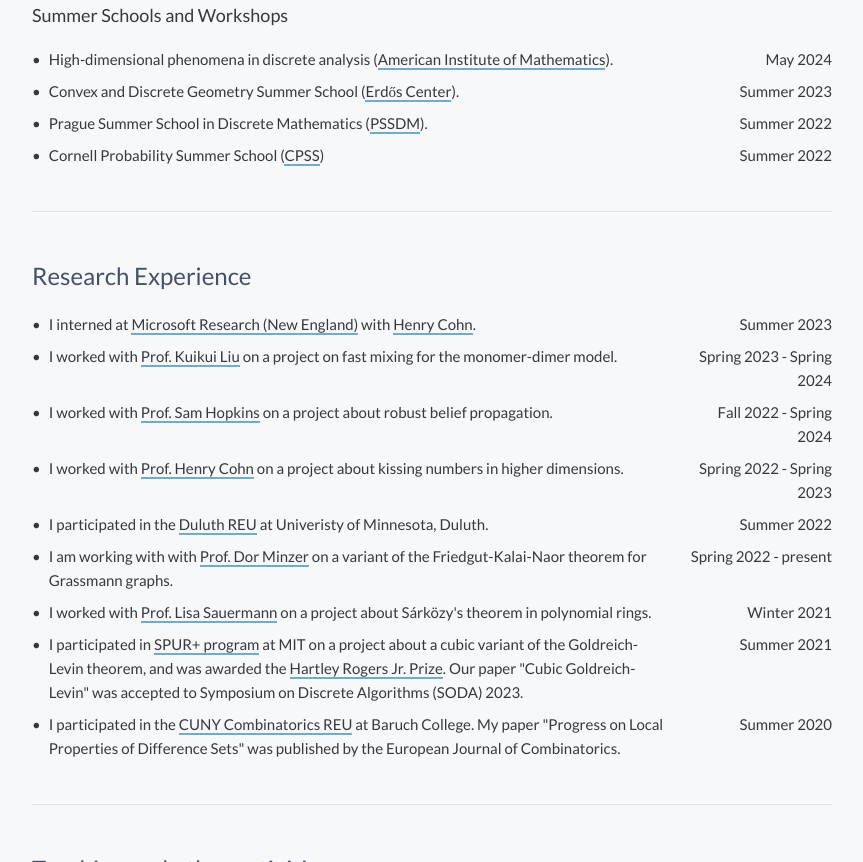
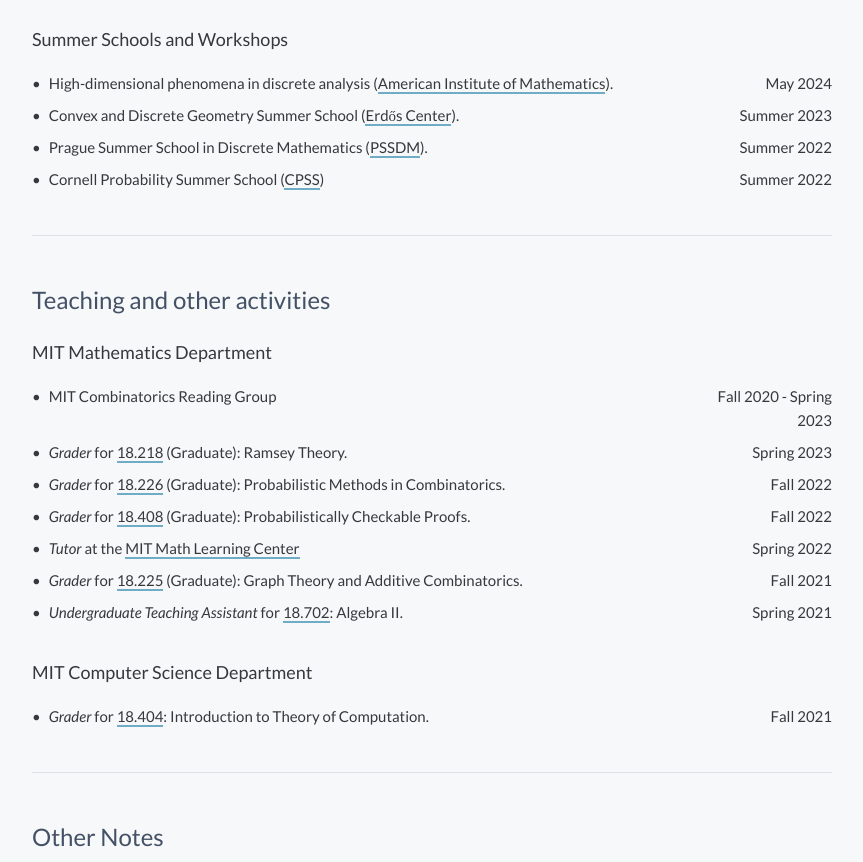
Before and after one commit to aqlithium/anqili, a plain HTML site: page index.html in a window 1280 px wide. Shown: the part 1938-2800 px from the top of the page, without its empty margins (208-1071 px from the left). Drawn offline with Linux system fonts and the light colour scheme.

Commit message:
Update index.html

```diff
--- a/index.html
+++ b/index.html
@@ -23,9 +23,9 @@
             <figcaption>I've been <a href="https://i0.wp.com/rafflespress.com/wp-content/uploads/2017/12/image7.jpg?resize=845%2C450&ssl=1">practicing</a></figcaption> for this pose <a href="https://rafflespress.com/2018/01/17/cca-previews-18-mathematics-club/">circa 2018</a></figcaption>
             </figure>
             <div class="section-content">
-                <p> Hello! I recently graduated from the Massachusetts Institute of Technology (MIT) with a B.Sc. in Mathematics (Course 18). I am broadly interested in extremal and additive combinatorics, as well as the applications of discrete Fourier analytic and probabilistic methods in theoretical computer science. </p>
+                <p> Hello! I am a first year Ph.D. student in <a href="https://mathematics.stanford.edu/academics/graduate-students/phd-program">Mathematics at Stanford University</a>. This summer, I am working with <a href="https://nimaanari.com/">Nima Anari</a>. I recently graduated from the Massachusetts Institute of Technology (MIT) with a B.Sc. in Mathematics (Course 18). And even more recently, I graduated with a MASt in Mathematics from the University of Cambridge (Part III of the Mathematical Tripos) during which I was supported by a Trinity Studentship in Mathematics.</p>
 
-                <p> I am currently pursuing a Master of Advanced Studies (Part III of the Mathematical Tripos) in (Pure) Mathematics at the University of Cambridge supported by a Trinity Studentship in Mathematics. Thereafter, I will start my Ph.D. in Mathematics at Stanford University as a Stanford EDGE Doctoral Fellow. </p>
+                <p> I am broadly interested in the applications of discrete analysis and probabilistic techniques in extremal combinatorics and theoretical computer science, especially in relation to sampling and the analysis of Boolean functions.</p>
                 <p>  <span class="bold">Contact me</span>: aqli '2+shift' stanford '>-shift' edu </p>
                 <p> <a href="./curriculum_vitae_anqi (10).pdf">CV</a><br>(last updated Feb 2024)</p>
                 <p> <i>Pronouns</i>: she/her </p>
@@ -278,95 +278,6 @@
 
     <div class="section">
         <h1>
-            Research Experience
-        </h1>
-        <div class="section-content flex-col">
-            <div class="flex-row">
-                <div class="bullet">•</div>
-                <div class="content-cell">
-                    I interned at <a href="https://www.microsoft.com/en-us/research/lab/microsoft-research-new-england/" target="_blank">Microsoft Research (New England)</a> with <a href="https://www.microsoft.com/en-us/research/people/cohn/" target="_blank">Henry Cohn</a>.
-                </div>
-                <div class="date-cell">
-                    Summer 2023
-                </div>
-            </div>
-            <div class="flex-row">
-                <div class="bullet">•</div>
-                <div class="content-cell">
-                    I worked with <a href="https://homes.cs.washington.edu/~liukui17/" target="_blank">Prof. Kuikui Liu</a> on a project on fast mixing for the monomer-dimer model.
-                </div>
-                <div class="date-cell">
-                    Spring 2023 - Spring 2024
-                </div>
-            </div>
-            <div class="flex-row">
-                <div class="bullet">•</div>
-                <div class="content-cell">
-                    I worked with <a href="https://www.samuelbhopkins.com/" target="_blank">Prof. Sam Hopkins</a> on a project about robust belief propagation.
-                </div>
-                <div class="date-cell">
-                    Fall 2022 - Spring 2024
-                </div>
-            </div>
-            <div class="flex-row">
-                <div class="bullet">•</div>
-                <div class="content-cell">
-                    I worked with <a href="https://cohn.mit.edu/" target="_blank">Prof. Henry Cohn</a> on a project about kissing numbers in higher dimensions.
-                </div>
-                <div class="date-cell">
-                    Spring 2022 - Spring 2023
-                </div>
-            </div>
-            <div class="flex-row">
-                <div class="bullet">•</div>
-                <div class="content-cell">
-                    I participated in the <a href="https://www.d.umn.edu/~jgallian/REU.html" target="_blank">Duluth REU</a> at Univeristy of Minnesota, Duluth.
-                </div>
-                <div class="date-cell">
-                    Summer 2022
-                </div>
-            </div>
-            <div class="flex-row">
-                <div class="bullet">•</div>
-                <div class="content-cell">
-                    I am working with with <a href="https://sites.google.com/view/dorminzer/home" target="_blank">Prof. Dor Minzer</a> on a variant of the Friedgut-Kalai-Naor theorem for Grassmann graphs.
-                </div>
-                <div class="date-cell">
-                    Spring 2022 - present
-                </div>
-            </div>
-            <div class="flex-row">
-                <div class="bullet">•</div>
-                <div class="content-cell">
-                    I worked with <a href="https://math.mit.edu/~lsauerma/" target="_blank">Prof. Lisa Sauermann</a> on a project about Sárközy's theorem in polynomial rings.
-                </div>
-                <div class="date-cell">
-                    Winter 2021
-                </div>
-            </div>
-            <div class="flex-row">
-                <div class="bullet">•</div>
-                <div class="content-cell">
-                    I participated in <a href="https://math.mit.edu/research/undergraduate/spur/" target="_blank">SPUR+ program</a> at MIT on a project about a cubic variant of the Goldreich-Levin theorem, and was awarded the <a href="https://math.mit.edu/research/undergraduate/spur/rogers-prize.php" target="_blank">Hartley Rogers Jr. Prize</a>. Our paper "Cubic Goldreich-Levin" was accepted to Symposium on Discrete Algorithms (SODA) 2023.
-                </div>
-                <div class="date-cell">
-                    Summer 2021
-                </div>
-            </div>
-            <div class="flex-row">
-                <div class="bullet">•</div>
-                <div class="content-cell">
-                    I participated in the <a href="https://geometrynyc.wixsite.com/home/combinatorics-reu" target="_blank">CUNY Combinatorics REU</a> at Baruch College. My paper "Progress on Local Properties of Difference Sets" was published by the European Journal of Combinatorics.
-                </div>
-                <div class="date-cell">
-                    Summer 2020
-                </div>
-            </div>
-        </div>
-    </div>
-
-    <div class="section">
-        <h1>
             Teaching and other activities
         </h1>
 
```
